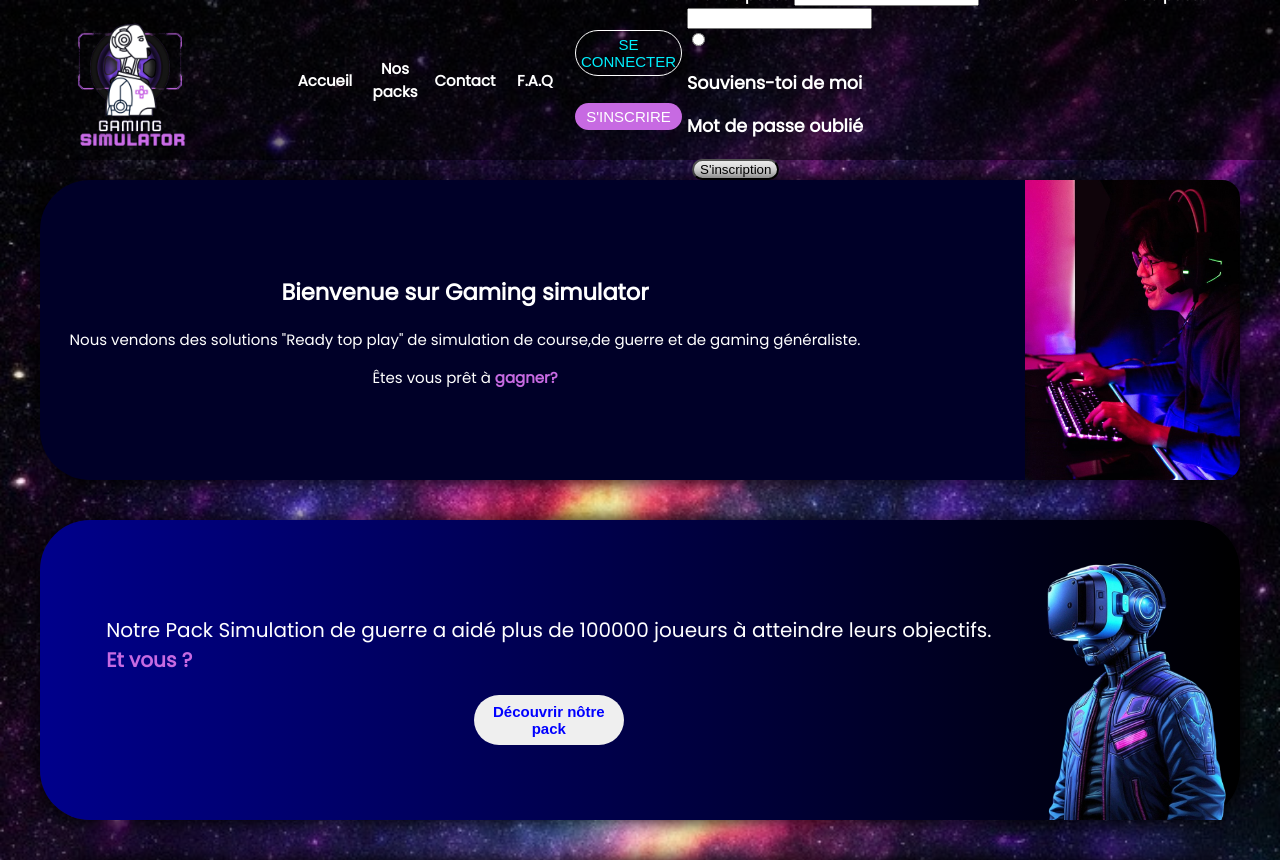
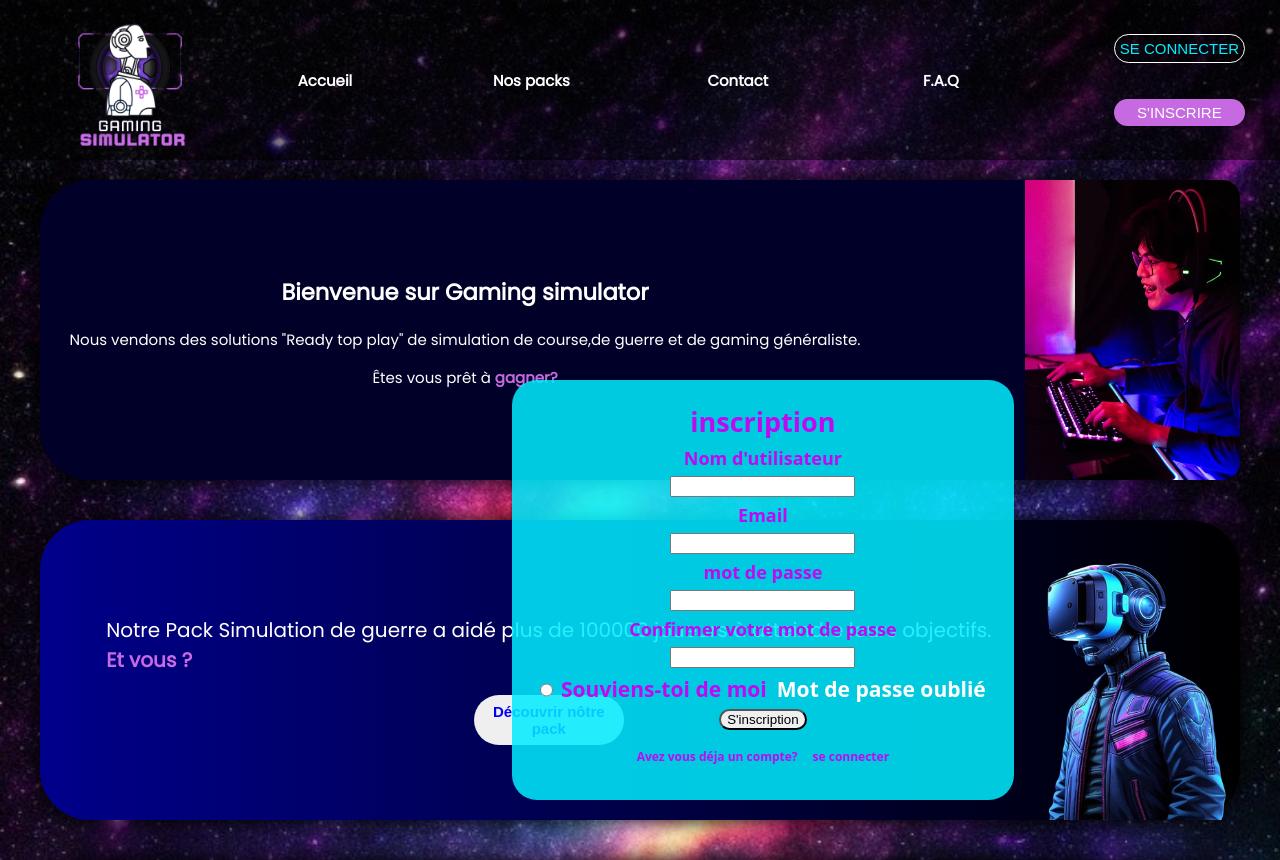
Before and after one commit to YohanTrs/Projet-de-groupe-SJT, a PHP site: page / in a window 1280 px wide. Shown: the top 860 px of the page. Run offline with PHP 8.4, Linux system fonts and the light colour scheme.

Commit message:
Update style.css
ajout css boite inscription

```diff
--- a/projet de groupe/css/style.css
+++ b/projet de groupe/css/style.css
@@ -467,3 +467,35 @@ button {
         width: 40%;
     }
 }
+
+.inscription{
+    background-color: rgba(0, 238, 255, 85%) ;
+    color: #bf09f1;
+    font-family: system-ui, -apple-system, BlinkMacSystemFont, 'Segoe UI', Roboto, Oxygen, Ubuntu, Cantarell, 'Open Sans', 'Helvetica Neue', sans-serif;
+    display: flex;
+    justify-content: right;
+    align-items: center;
+    flex-direction: column;
+    margin-top: 180px;
+    padding: 20px;
+    border-radius: 25px;
+    position: absolute;
+    left: 40%;
+    top: 25%;
+    font-size: 18px;
+}
+.inscription > * {
+    margin: 3px;
+}
+.inscription h3 {
+    margin: 0 5px ;
+}
+.dd{
+    display: flex;
+    justify-content: space-around;
+}
+.modal {
+    display: flex;
+    font-size: 12px;
+    gap: 15px;
+}
```
